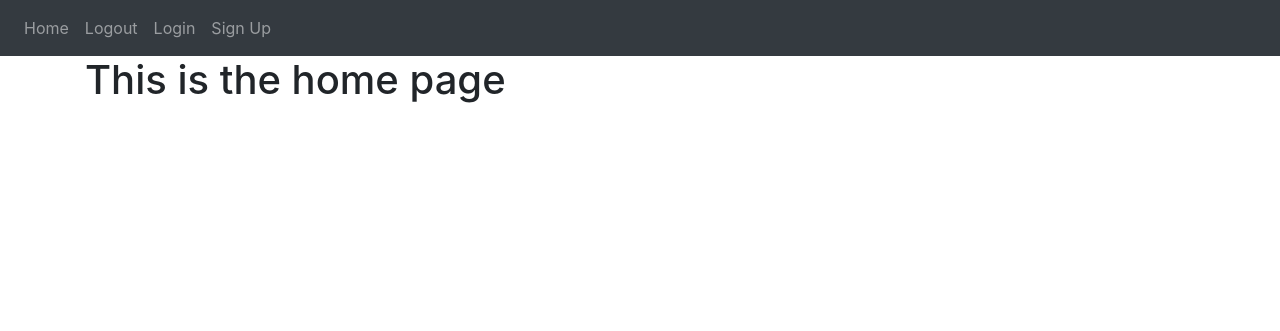
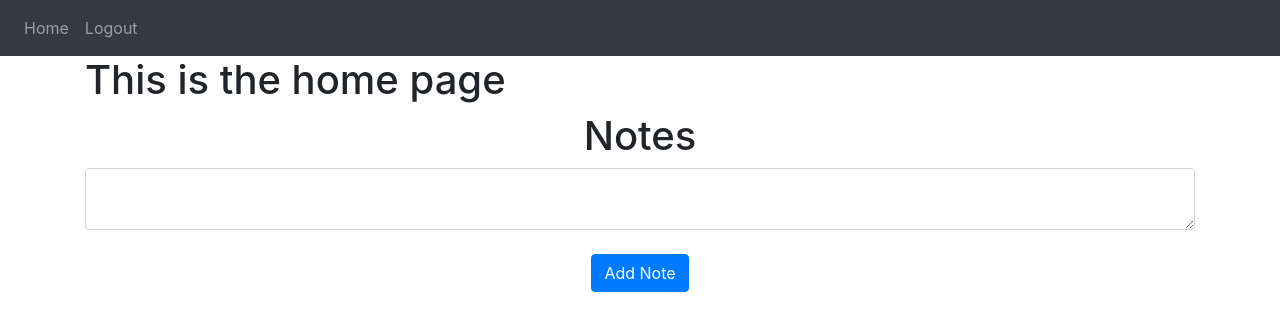
Before and after one commit to jita-mertlova/mal_recommender, a Flask app: page / in a window 1280 px wide. Shown: the top 331 px of the page. Run offline with Flask 3, Linux system fonts and the light colour scheme; the visitor is signed in with stand-in values (Sample User, id 1); data that the repository does not hold is empty; some libraries are stand-ins or nearby versions.

Commit message:
app setup2

```diff
--- a/website/auth.py
+++ b/website/auth.py
@@ -28,6 +28,7 @@ def login():
     return render_template("login.html", user=current_user)
 
 @auth.route('/logout')
+@login_required
 def logout():
     logout_user()
     return redirect(url_for('auth.login'))
@@ -55,7 +56,7 @@ def sign_up():
             new_user = User(email=email, first_name=first_name, password=generate_password_hash(password1, method='sha256'))
             db.session.add(new_user)
             db.session.commit()
-            login_user(user, remember=True)
+            #login_user(user, remember=True)
             flash('Account created!', category=email)
             return redirect(url_for('views.home'))    # i am finding what url maps to the home function in views.py
-    return render_template("sign_up.html")
+    return render_template("sign_up.html", user=current_user)
--- a/website/static/index.js
+++ b/website/static/index.js
@@ -0,0 +1,8 @@
+function deleteNote(noteId) {
+  fetch("/delete-note", {
+    method: "POST",
+    body: JSON.stringify({ noteId: noteId }),
+  }).then((_res) => {
+    window.location.href = "/";
+  });
+}
--- a/website/templates/base.html
+++ b/website/templates/base.html
@@ -29,10 +29,13 @@
       </button>
       <div class="collapse navbar-collapse" id="navbar">
         <div class="navbar-nav">
+            {% if user.is_authenticated %}
           <a class="nav-item nav-link" id="home" href="/">Home</a>
           <a class="nav-item nav-link" id="logout" href="/logout">Logout</a>
+          {% else %}
           <a class="nav-item nav-link" id="login" href="/login">Login</a>
           <a class="nav-item nav-link" id="signUp" href="/sign-up">Sign Up</a>
+          {% endif %}
         </div>
       </div>
     </nav>
--- a/website/templates/home.html
+++ b/website/templates/home.html
@@ -2,4 +2,22 @@
 {% block title %}Anime Recommender: Home{% endblock %}
 {% block content %}
     <h1>This is the home page</h1>
+    <h1 align="center">Notes</h1>
+<ul class="list-group list-group-flush" id="notes">
+  {% for note in user.notes %}
+  <li class="list-group-item">
+    {{ note.data }}
+  <button type="button" class="close" onClick="deleteNote({{ note.id }})">
+      <span aria-hidden="true">&times;</span>
+    </button>
+  </li>
+  {% endfor %}
+</ul>
+<form method="POST">
+  <textarea name="note" id="note" class="form-control"></textarea>
+  <br />
+  <div align="center">
+    <button type="submit" class="btn btn-primary">Add Note</button>
+  </div>
+</form>
 {% endblock %}
--- a/website/views.py
+++ b/website/views.py
@@ -1,9 +1,37 @@
 # here we will store standard routes for the website (e.g. where users can actuallz go to
-from flask import Blueprint, render_template
+from flask import Blueprint, render_template, request, flash, jsonify
+import json
 from flask_login import login_required, current_user
+from .models import Note
+from . import db
+
 views = Blueprint('views', __name__)
 
-@views.route('/') # slash because main paige of the website
+@views.route('/', methods=['GET', 'POST'])         # slash because main paige of the website
 @login_required
 def home():
-    return render_template("home.html")
+    if request.method == 'POST':
+        note = request.form.get('note')#Gets the note from the HTML
+
+        if len(note) < 1:
+            flash('Note is too short!', category='error')
+        else:
+            new_note = Note(data=note, user_id=current_user.id)  #providing the schema for the note
+            db.session.add(new_note) #adding the note to the database
+            db.session.commit()
+            flash('Note added!', category='success')
+
+    return render_template("home.html", user=current_user)
+
+@views.route('/delete-note', methods=['POST'])
+def delete_note():
+    note = json.loads(request.data) # this function expects a JSON from the INDEX.js file
+    noteId = note['noteId']
+    note = Note.query.get(noteId)
+    if note:
+        if note.user_id == current_user.id:
+            db.session.delete(note)
+            db.session.commit()
+            print("Been in delete")
+
+    return jsonify({})
```
